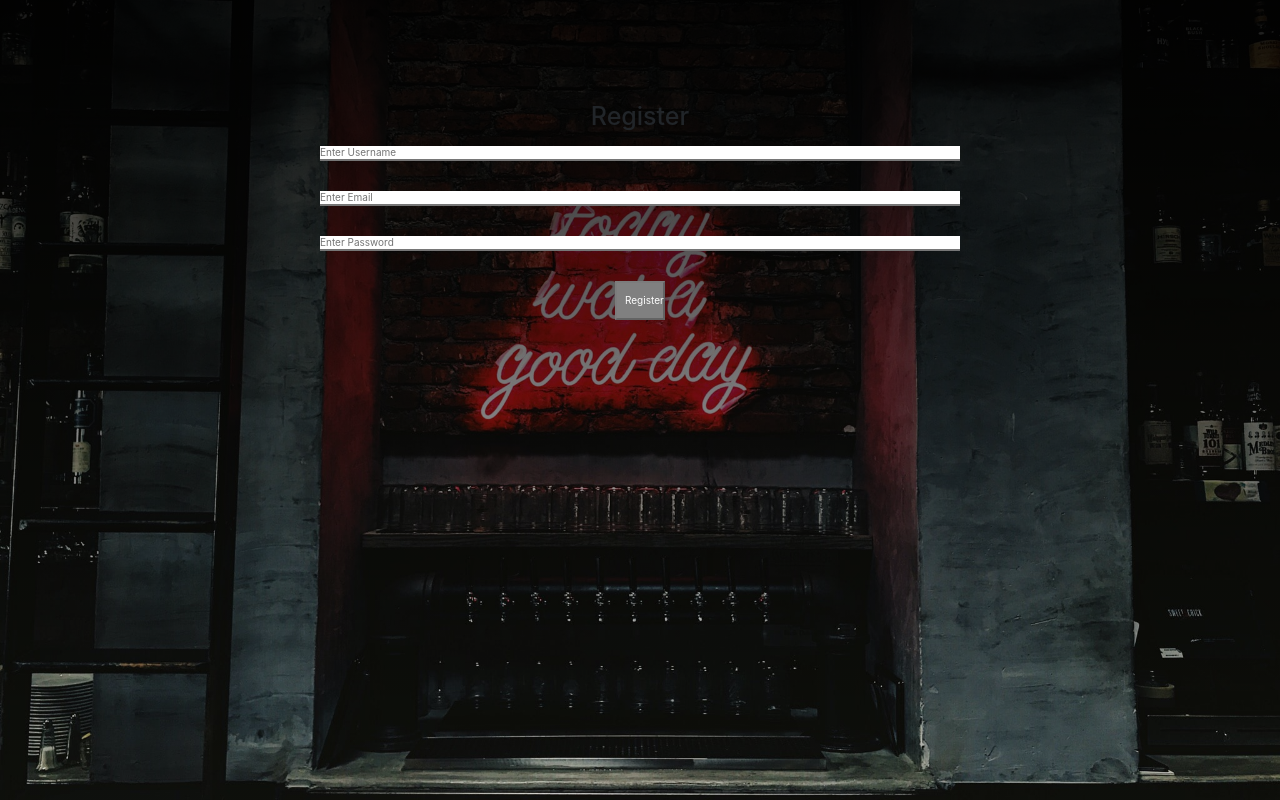
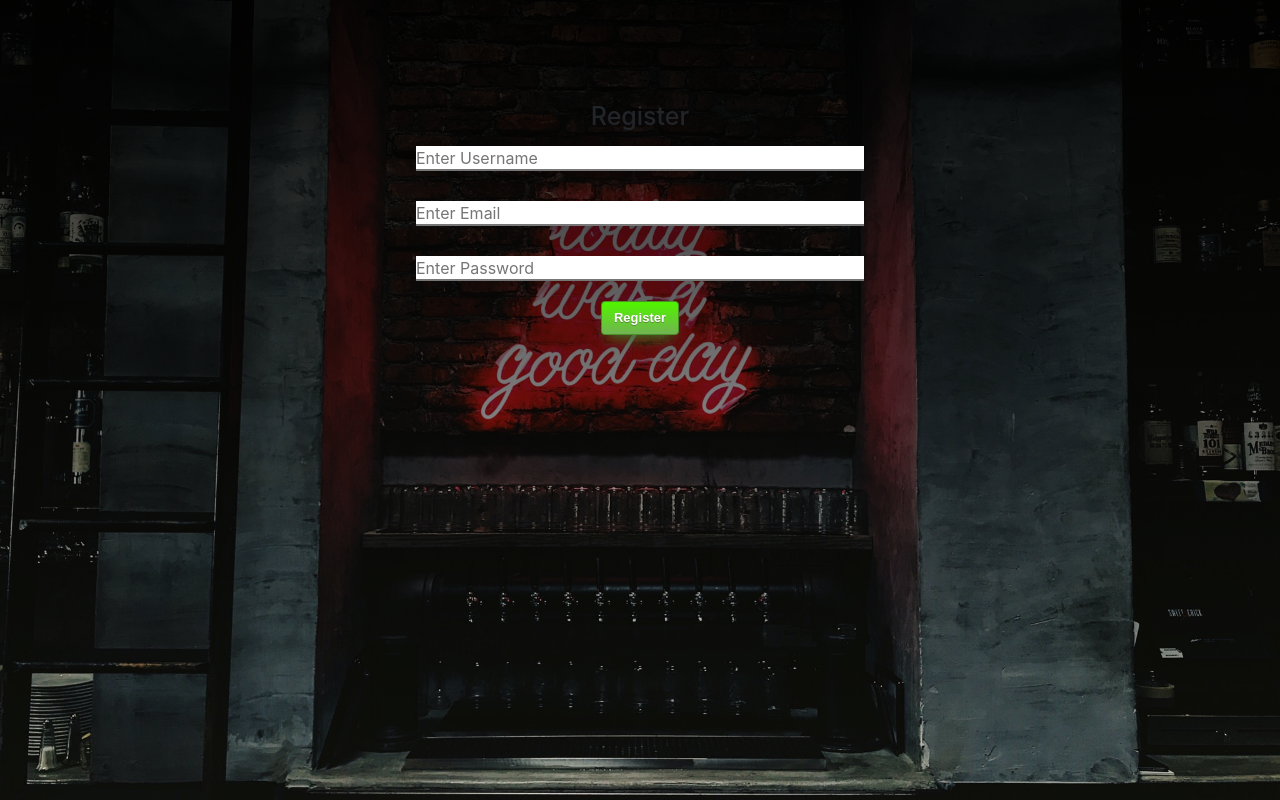
Before and after one commit to panduhjohn/unrep-frontend, a React (Create React App) app: page /register in a window 1280 px wide. Built offline with nearby package versions, Linux system fonts and the light colour scheme; no server answers.

Commit message:
register and login css updated

```diff
--- a/src/components/Login/Login.css
+++ b/src/components/Login/Login.css
@@ -9,25 +9,19 @@
 }
 .form-style {
     margin: 10px 10px;
-    width: 50%;
-    height: 1.5rem;
+    width: 35%;
+    height: 2.5rem;
     border-width: 0 0 2px;
     outline: 0;
+    font-size: 16px;
 }
 .filled {
     border-color: green;
 }
 .form-style:focus {
-    border-color: green;
+    border-color: red;
 }
-.form-button {
-    width: 5rem;
-    padding: 10px 8px;
-    border-radius: 20px;
-    background-color: grey;
-    color: white;
-    margin-top: 10px;
-}
+
 .form-button-valid {
     background-color: green;
 }
@@ -40,3 +34,28 @@
 .invalid-message {
     color: red;
 }
+
+.form-button {
+	box-shadow: 0px 10px 14px -7px #3e7327;
+	background:linear-gradient(to bottom, #51f200 5%, #72b352 100%);
+	background-color:#51f200;
+	border-radius:4px;
+	border:1px solid #4b8f29;
+	display:inline-block;
+	cursor:pointer;
+	color:#ffffff;
+	font-family:Arial;
+	font-size:13px;
+	font-weight:bold;
+	padding:6px 12px;
+	text-decoration:none;
+	text-shadow:0px 1px 0px #5b8a3c;
+}
+.form-button:hover {
+	background:linear-gradient(to bottom, #72b352 5%, #51f200 100%);
+	background-color:#72b352;
+}
+.form-button:active {
+	position:relative;
+	top:1px;
+}
--- a/src/components/Register/Register.css
+++ b/src/components/Register/Register.css
@@ -9,25 +9,21 @@
 }
 .form-style {
     margin: 10px 10px;
-    width: 50%;
-    height: 1.5rem;
+    width: 35%;
+    height: 2.5rem;
     border-width: 0 0 2px;
     outline: 0;
+    font-size: 16px;
 }
 .filled {
     border-color: green;
 }
 .form-style:focus {
-    border-color: green;
+    border-color: red;
 }
-.form-button {
-    width: 5rem;
-    padding: 10px 8px;
-    /* border-radius: 20px; */
-    background-color: grey;
-    color: white;
-    margin-top: 10px;
-}
+
+
+
 .form-button-valid {
     background-color: green;
 }
@@ -40,3 +36,29 @@
 .invalid-message {
     color: red;
 }
+
+
+.form-button {
+	box-shadow: 0px 10px 14px -7px #3e7327;
+	background:linear-gradient(to bottom, #51f200 5%, #72b352 100%);
+	background-color:#51f200;
+	border-radius:4px;
+	border:1px solid #4b8f29;
+	display:inline-block;
+	cursor:pointer;
+	color:#ffffff;
+	font-family:Arial;
+	font-size:13px;
+	font-weight:bold;
+	padding:6px 12px;
+	text-decoration:none;
+	text-shadow:0px 1px 0px #5b8a3c;
+}
+.form-button:hover {
+	background:linear-gradient(to bottom, #72b352 5%, #51f200 100%);
+	background-color:#72b352;
+}
+.form-button:active {
+	position:relative;
+	top:1px;
+}
--- a/src/components/Register/Register.js
+++ b/src/components/Register/Register.js
@@ -162,7 +162,6 @@ export default class Register extends Component {
                 email: email.value,
                 password: password.value,
             });
-
 
             inputForm['email'].value = '';
             inputForm['password'].value = '';
```
